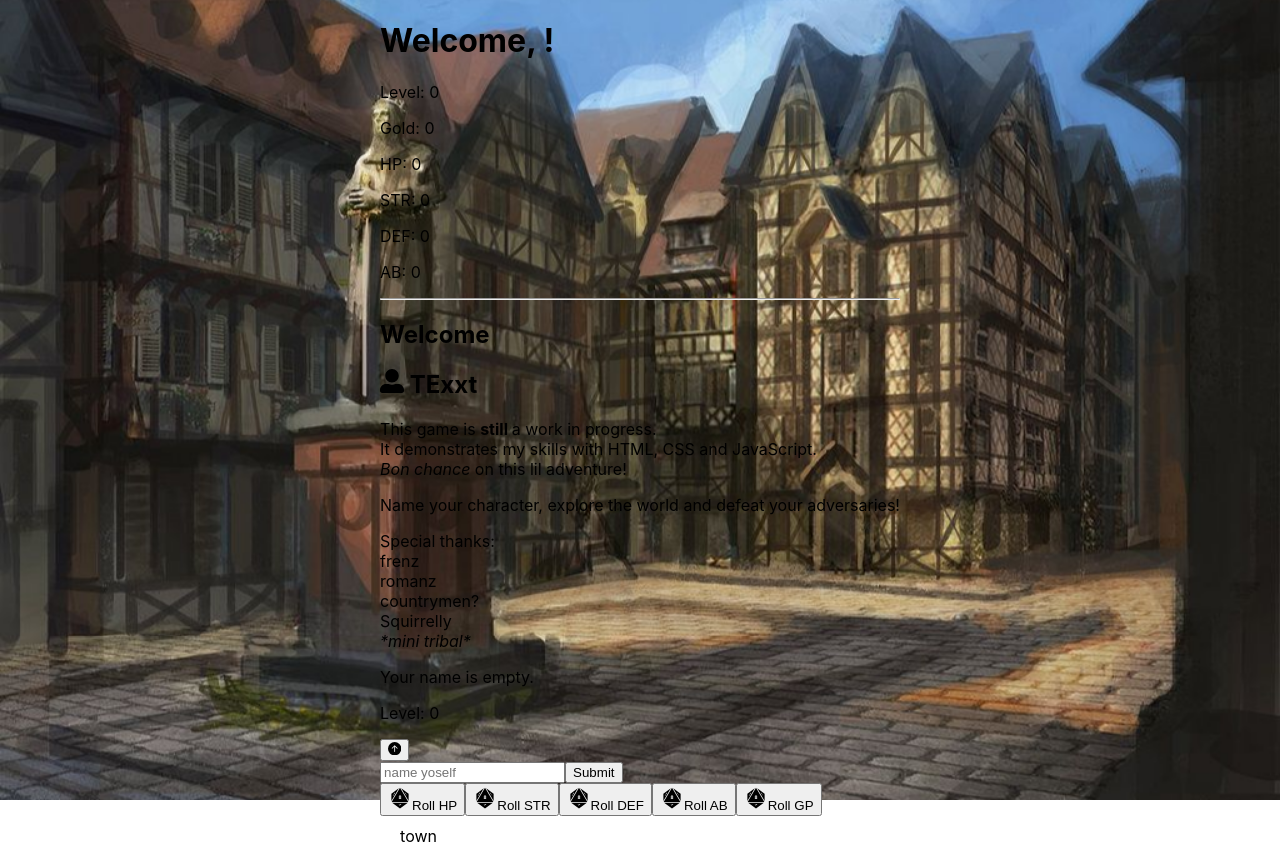
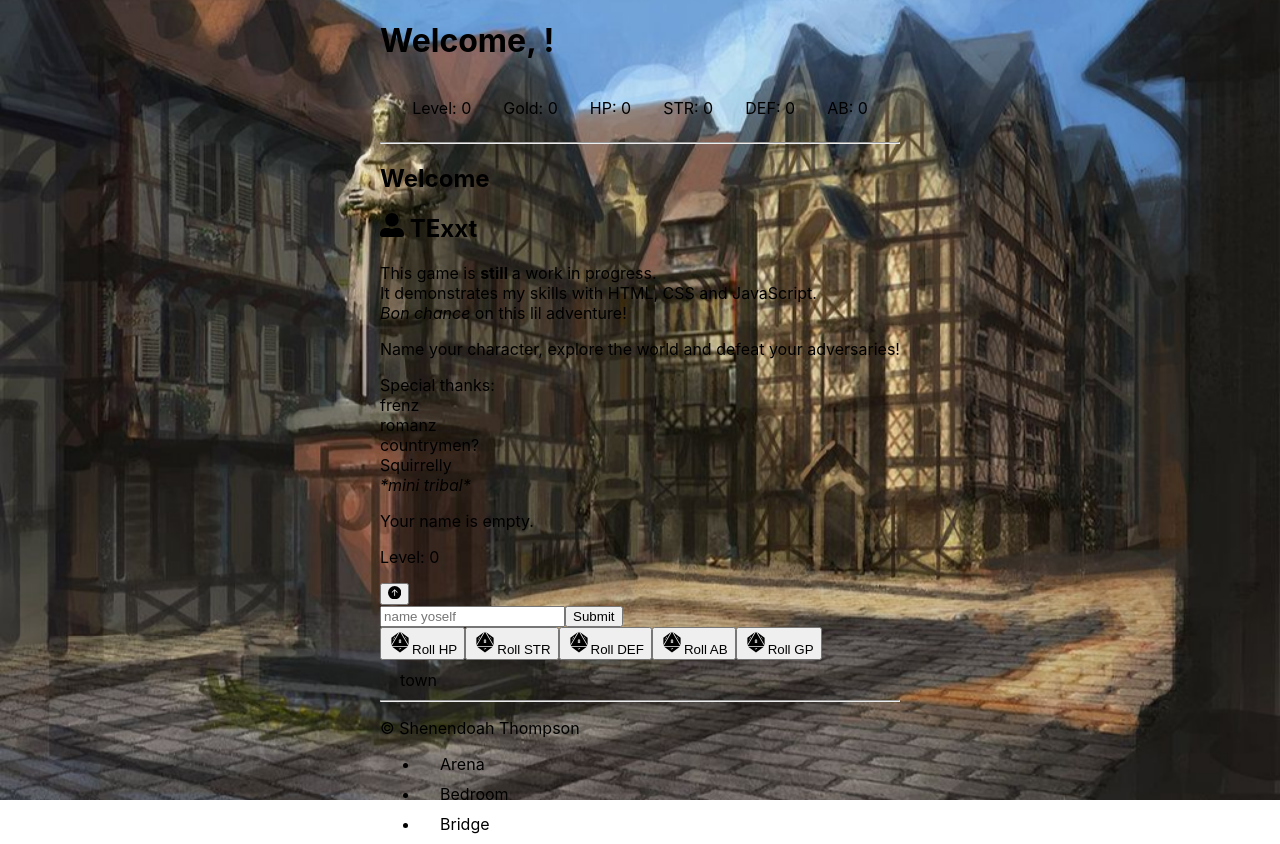
Before and after one commit to shenendoaht/shen-game-next, a Next.js app: page / in a window 1280 px wide. Shown: the top 844 px of the page. Built offline with nearby package versions, Linux system fonts and the light colour scheme.

Commit message:
2022-26-02 header display flex

```diff
--- a/components/header.jsx
+++ b/components/header.jsx
@@ -7,12 +7,14 @@ const Header = () => {
   return (
     <header>
       <h1>Welcome, {name}!</h1>
+      <div id="stat-disp">
         <p>Level: {level ?? "0"}</p>
         <p> Gold: {gold ?? "0"}</p>
         <p> HP: {HP ?? "0"} </p>
         <p> STR: {STR ?? "0"}</p>
         <p> DEF: {DEF ?? "0"}</p>
         <p> AB: {AB ?? "0"}</p>
+      </div>
       <hr />
     </header>
   );
--- a/styles/globals.css
+++ b/styles/globals.css
@@ -25,3 +25,7 @@ a {
   z-index: -1;
   pointer-events: none;
 }
+#stat-disp {
+  display: flex;
+  justify-content: space-evenly;
+}
```
Lines whose indentation alone changed are shown as unchanged.
